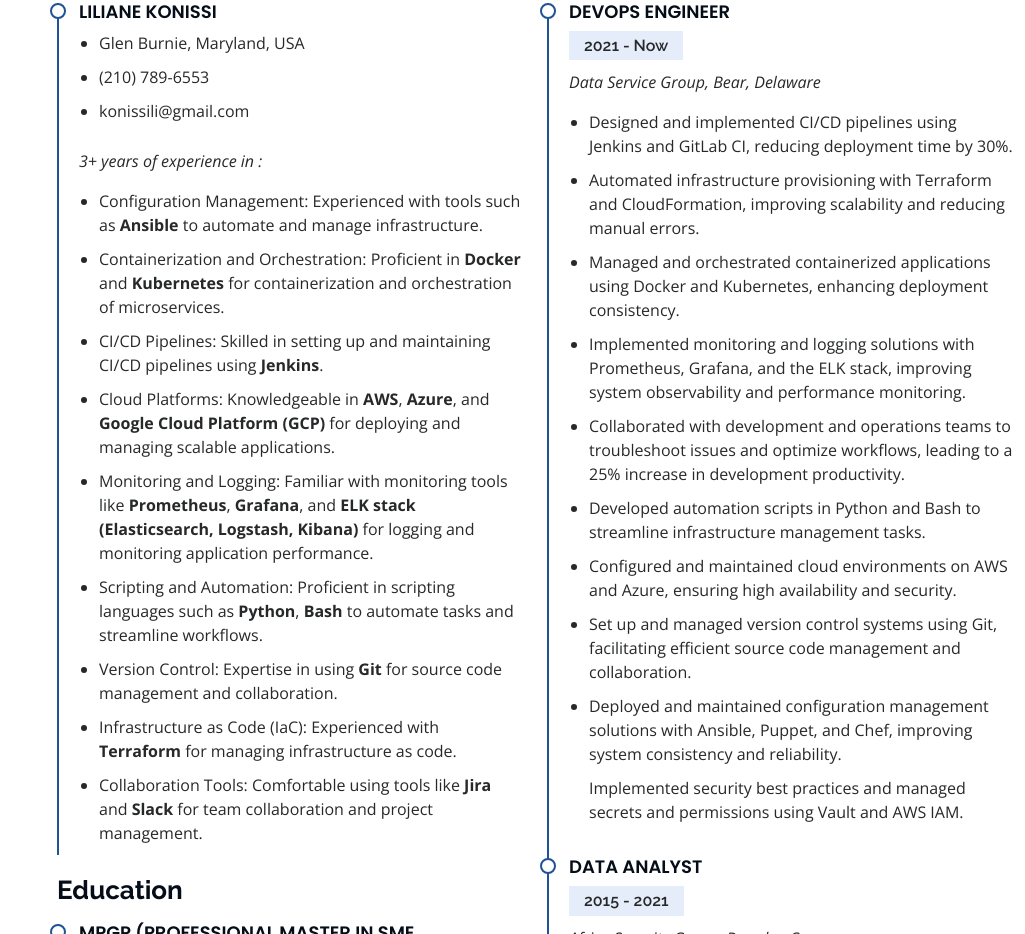
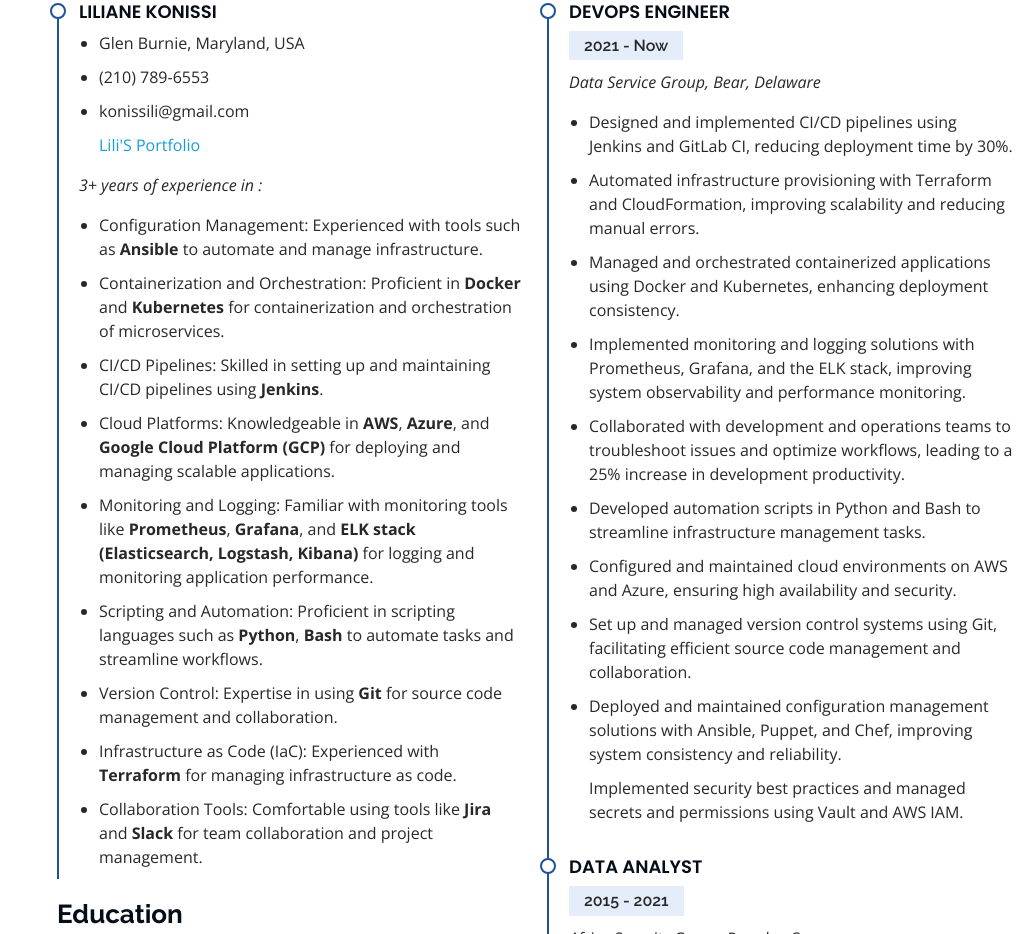
Before and after one commit to lily4499/Liliane_Portfolio, a plain HTML site: page index.html in a window 1280 px wide. Shown: the part 3614-4548 px from the top of the page, without its empty margins (255-1280 px from the left). Drawn offline with nearby package versions, Linux system fonts and the light colour scheme.

Commit message:
Update index.html

```diff
--- a/index.html
+++ b/index.html
@@ -362,6 +362,7 @@
                 <li>Glen Burnie, Maryland, USA</li>
                 <li>(210) 789-6553</li>
                 <li>konissili@gmail.com</li>
+                <a href="https://www.lili-portfolio.site">Lili'S Portfolio</a>
               </ul>
               <p><em>3+ years of experience in :</em></p>
                 <ul>
```
